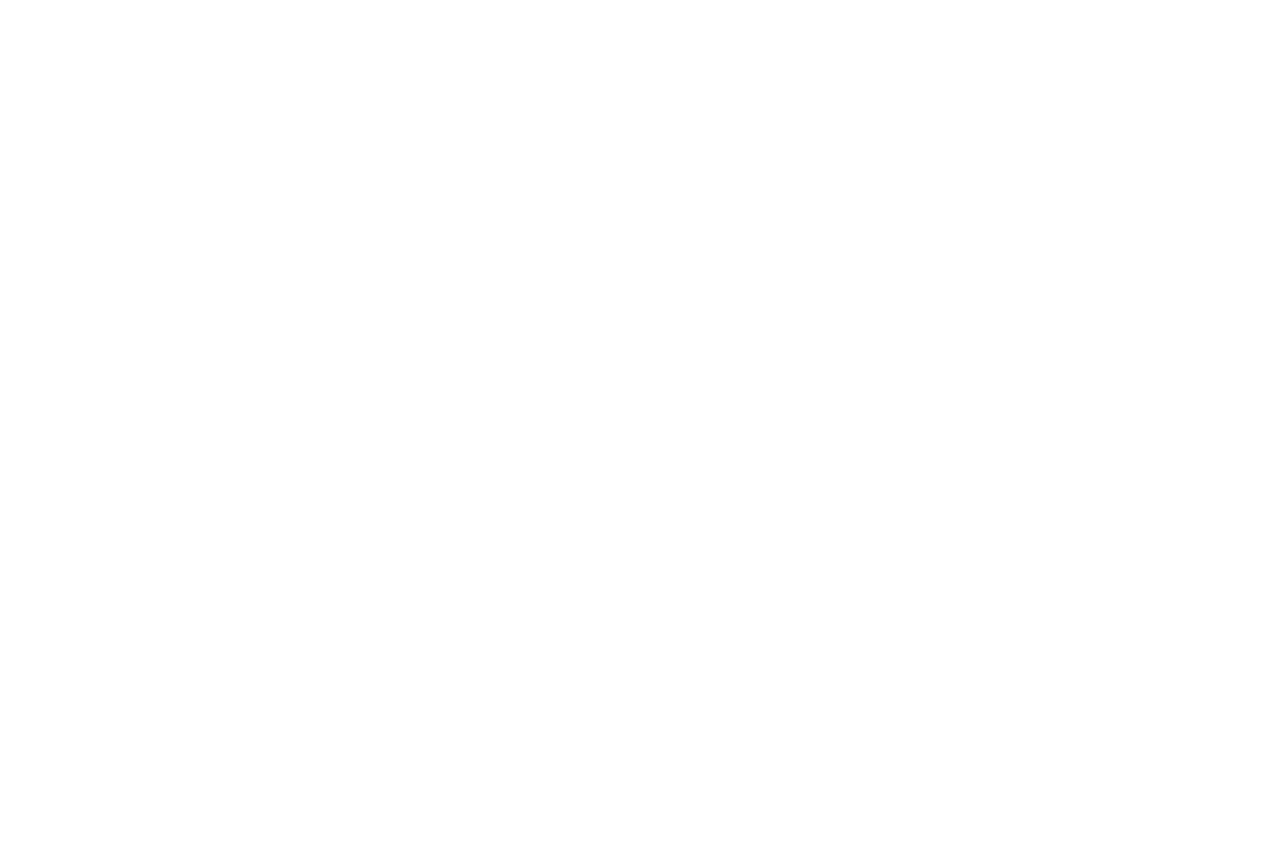
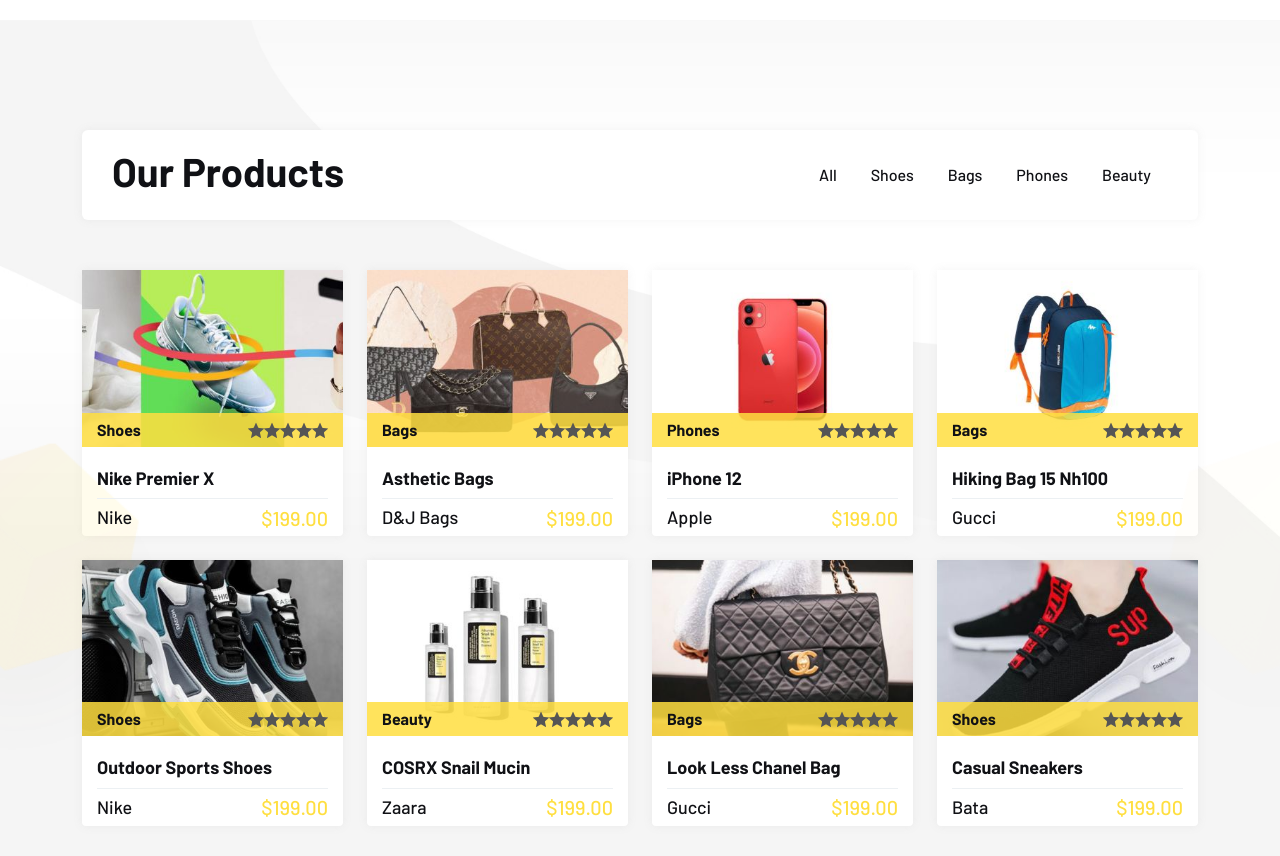
Before and after one commit to codeWith-Repon/e-commerce-website-bootstrap-pagination-, a React (Vite) app: page / in a window 1280 px wide. Shown: the part 1800-2656 px from the top of the page. Before the commit the page ends 1820 px from the top, so only its background shows below. Built offline with nearby package versions, Linux system fonts and the light colour scheme.

Commit message:
category section is done

```diff
--- /dev/null
+++ b/src/Home/CategoryShowCase.jsx
@@ -0,0 +1,88 @@
+import React, { useState } from "react";
+import { ProductData } from "./CategoryShowCaseData";
+import shape from "../assets/images/shape-img/icon/01.png";
+import shape2 from "../assets/images/shape-img/icon/02.png";
+import Ratting from "../components/Ratting";
+import { Link } from "react-router-dom";
+
+const title = "Our Products";
+
+const CategoryShowCase = () => {
+  const [items, setItems] = useState(ProductData);
+
+
+  const filterItem = (categoryItem)=>{
+    const updateItems = ProductData.filter((curElem)=>{
+      return curElem.cate === categoryItem
+    })
+
+    setItems(updateItems)
+
+  }
+
+  return (
+    <div className="course-section style-3 padding-tb">
+      <div className="course-shape one">
+        <img src={shape} alt="" />
+      </div>
+      <div className="course-shape two">
+        <img src={shape2} alt="" />
+      </div>
+
+      <div className="container">
+        <div className="section-header">
+          <h2 className="title">{title}</h2>
+          <div className="course-filter-group">
+            <ul className="lab-ul">
+              <li onClick={() => setItems(ProductData)}>All</li>
+              <li onClick={() => filterItem("Shoes")}>Shoes</li>
+              <li onClick={() => filterItem("Bags")}>Bags</li>
+              <li onClick={() => filterItem("Phones")}>Phones</li>
+              <li onClick={() => filterItem("Beauty")}>Beauty</li>
+            </ul>
+          </div>
+        </div>
+
+        <div className="section-wrapper">
+          <div className="row g-4 justify-content-center row-cols-xl-4 row-cols-lg-3 row-cols-md-2 row-cols-1 course-filter">
+            {items.map((product) => (
+              <div key={product.id} className="col">
+                <div className="course-item style-4">
+                  <div className="course-inner">
+                    <div className="course-thumb">
+                      <img src={product.imgUrl} alt="" />
+                      <div className="course-category">
+                        <div className="course-cate">
+                          <a href="#">{product.cate}</a>
+                        </div>
+                        <div className="course-reiew">
+                          <Ratting />
+                        </div>
+                      </div>
+                    </div>
+
+                    <div className="course-content">
+                      <Link to={`/shop/${product.id}`}><h6>{product.title}</h6></Link>
+                      <div className="course-footer">
+                        <div className="course-author">
+                          <Link to="/" className="ca-name">
+                            {product.brand}
+                          </Link>
+                        </div>
+                        <div className="course-price">
+                          {product.price}
+                        </div>
+                      </div>
+                    </div>
+                  </div>
+                </div>
+              </div>
+            ))}
+          </div>
+        </div>
+      </div>
+    </div>
+  );
+};
+
+export default CategoryShowCase;
--- /dev/null
+++ b/src/Home/CategoryShowCaseData.js
@@ -0,0 +1,74 @@
+export const ProductData = [
+{
+imgUrl: 'src/assets/images/categoryTab/01.jpg',
+cate: 'Shoes',
+title: 'Nike Premier X',
+author: 'assets/images/course/author/01.jpg',
+brand: 'Nike',
+price: '$199.00',
+id: 1,
+},
+{
+imgUrl: 'src/assets/images/categoryTab/02.jpg',
+cate: 'Bags',
+title: 'Asthetic Bags',
+author: 'assets/images/course/author/02.jpg',
+brand: 'D&J Bags',
+price: '$199.00',
+id: 2,
+},
+{
+imgUrl: 'src/assets/images/categoryTab/03.jpg',
+cate: 'Phones',
+title: 'iPhone 12',
+author: 'src/assets/images/categoryTab/brand/apple.png',
+brand: 'Apple',
+price: '$199.00',
+id: 3,
+},
+{
+imgUrl: 'src/assets/images/categoryTab/04.jpg',
+cate: 'Bags',
+title: 'Hiking Bag 15 Nh100',
+author: 'assets/images/course/author/04.jpg',
+brand: 'Gucci',
+price: '$199.00',
+id: 4,
+},
+{
+imgUrl: 'src/assets/images/categoryTab/05.jpg',
+cate: 'Shoes',
+title: 'Outdoor Sports Shoes',
+author: 'assets/images/course/author/05.jpg',
+brand: 'Nike',
+price: '$199.00',
+id: 5,
+},
+{
+imgUrl: 'src/assets/images/categoryTab/06.jpg',
+cate: 'Beauty',
+title: 'COSRX Snail Mucin',
+author: 'assets/images/course/author/06.jpg',
+brand: 'Zaara',
+price: '$199.00',
+id: 6,
+},
+{
+imgUrl: 'src/assets/images/categoryTab/07.jpg',
+cate: 'Bags',
+title: 'Look Less Chanel Bag ',
+author: 'assets/images/course/author/01.jpg',
+brand: 'Gucci',
+price: '$199.00',
+id: 7,
+},
+{
+imgUrl: 'src/assets/images/categoryTab/08.jpg',
+cate: 'Shoes',
+title: 'Casual Sneakers',
+author: 'assets/images/course/author/02.jpg',
+brand: 'Bata',
+price: '$199.00',
+id: 8,
+},
+]
--- a/src/Home/Home.jsx
+++ b/src/Home/Home.jsx
@@ -1,6 +1,7 @@
 import React from 'react'
 import Banner from './Banner'
 import HomeCategory from './HomeCategory'
+import CategoryShowCase from './CategoryShowCase'
 
 const Home = () => {
   return (
@@ -8,6 +9,7 @@ const Home = () => {
       <div>
         <Banner/>
         <HomeCategory/>
+        <CategoryShowCase/>
       </div>
     </div>
   )
--- /dev/null
+++ b/src/components/Ratting.jsx
@@ -0,0 +1,15 @@
+import React from "react";
+
+const Ratting = () => {
+  return (
+    <span>
+      <i className="icofont-ui-rating"></i>
+      <i className="icofont-ui-rating"></i>
+      <i className="icofont-ui-rating"></i>
+      <i className="icofont-ui-rating"></i>
+      <i className="icofont-ui-rating"></i>
+    </span>
+  );
+};
+
+export default Ratting;
```
